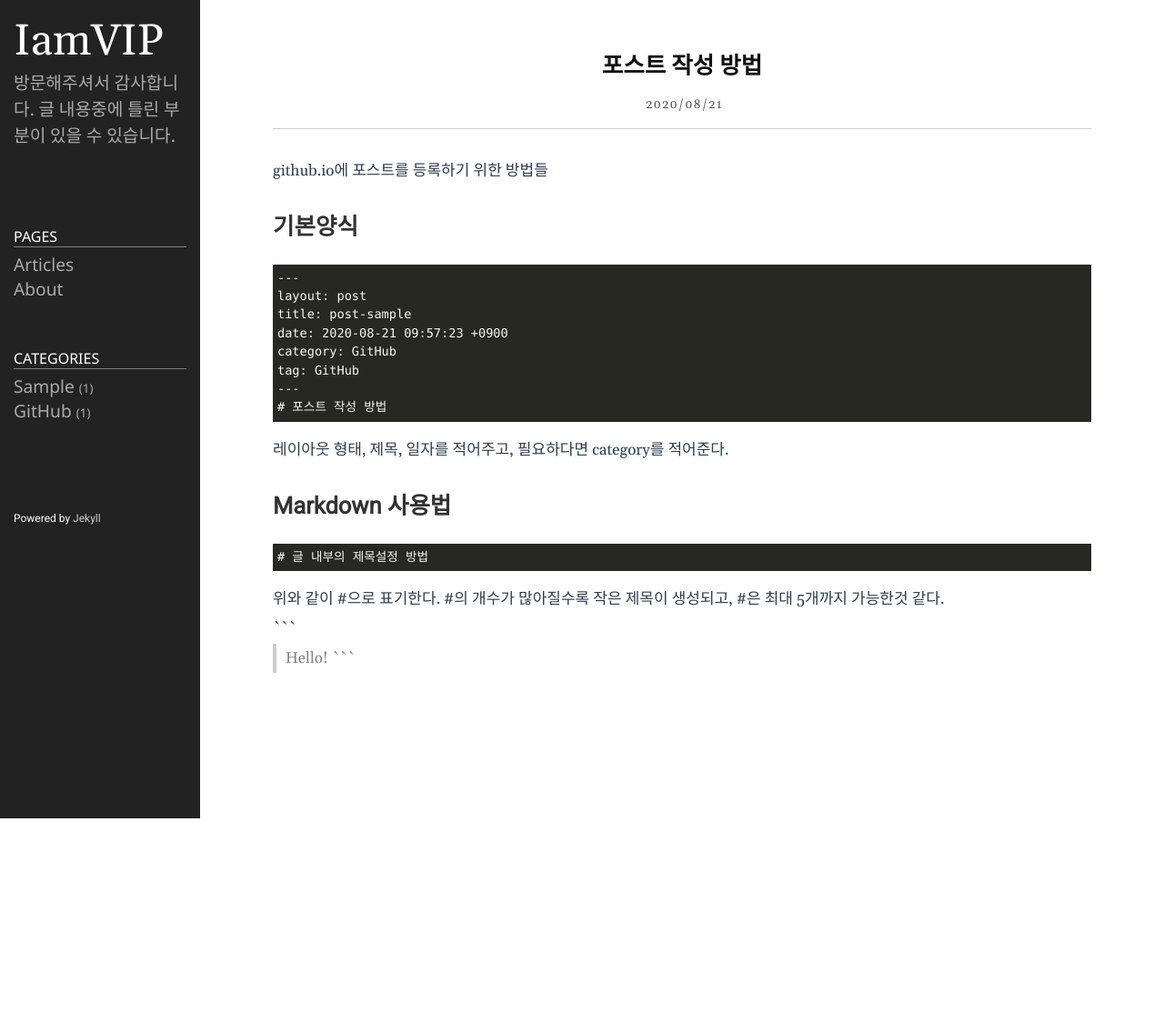
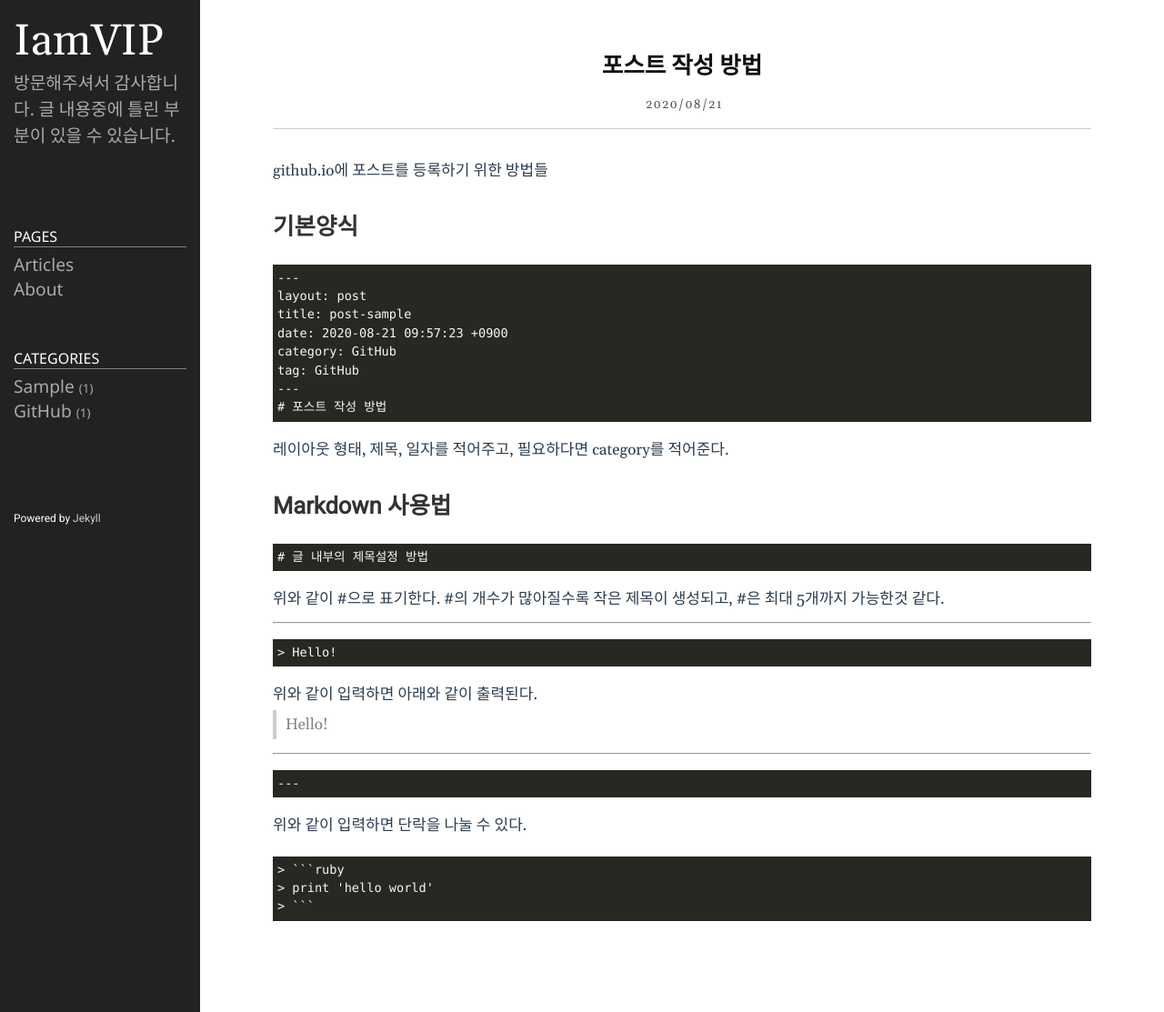
Before and after one commit to YBHkorea/ybhkorea.github.com, a Jekyll site: the page built from _posts/2020-08-21-포스트작성방법.md, in a window 1280 px wide. Shown: the whole page at 91% size. Built offline with Jekyll 4.4.1, drawn with Linux system fonts in a browser that asks for light colours; before the commit the page ends 900 px from its top, so only the background shows below that.

Commit message:
_posts/2020-08-21-포스트작성방법.md updated from https://stackedit.io/

````diff
--- a/_posts/2020-08-21-포스트작성방법.md
+++ b/_posts/2020-08-21-포스트작성방법.md
@@ -27,11 +27,27 @@ tag: GitHub
 ```
 위와 같이 #으로 표기한다. #의 개수가 많아질수록 작은 제목이 생성되고, #은 최대 5개까지 가능한것 같다.
 
+---
+
 ```
 > Hello!
+```
+위와 같이 입력하면 아래와 같이 출력된다.
+> Hello!
+
+---
+
+```
+---
+```
+위와 같이 입력하면 단락을 나눌 수 있다.
+
+```
+> ```ruby
+> print 'hello world'
 > ```
->
+```
 <!--stackedit_data:
-eyJoaXN0b3J5IjpbLTQzMTgwMTU4NSwxMjgxNjMzOTE0LDE0NT
+eyJoaXN0b3J5IjpbLTYwMTQ2Njk5OSwxMjgxNjMzOTE0LDE0NT
 A0MTQ0MzNdfQ==
 -->
````
